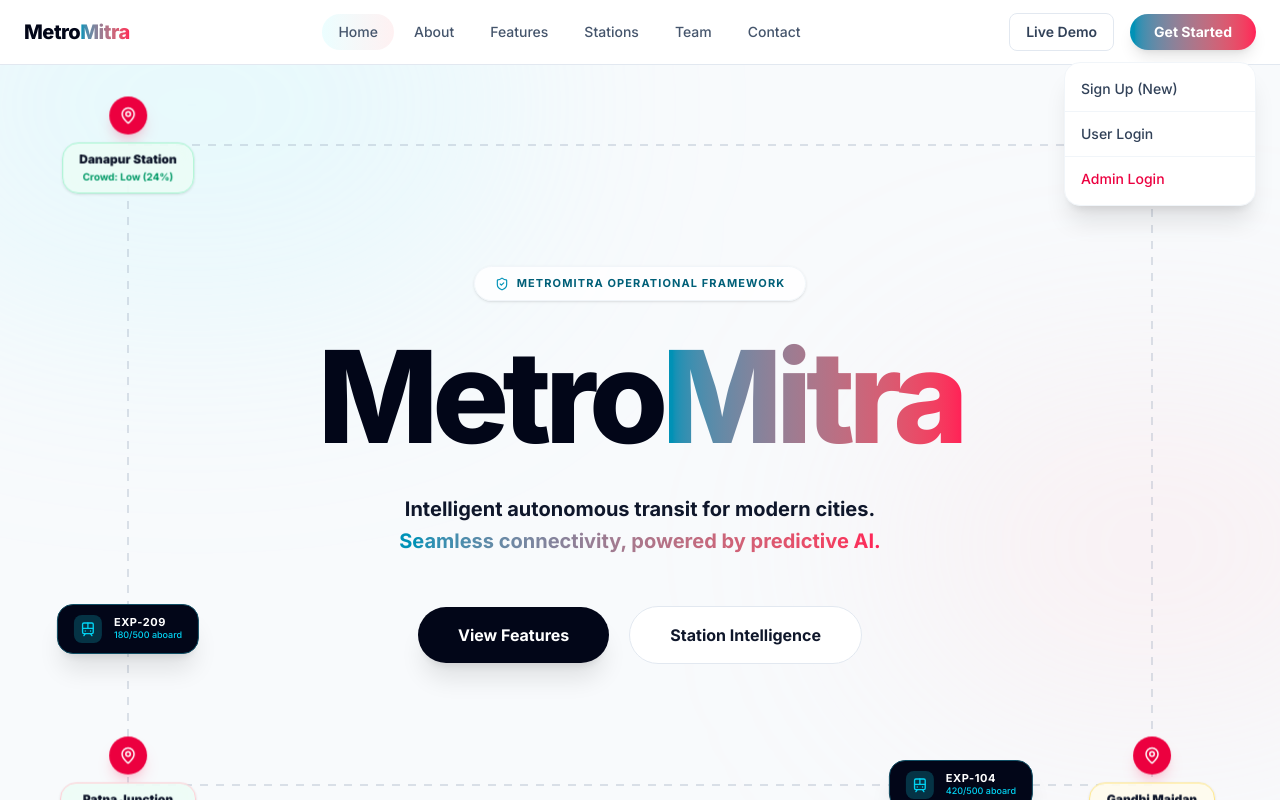
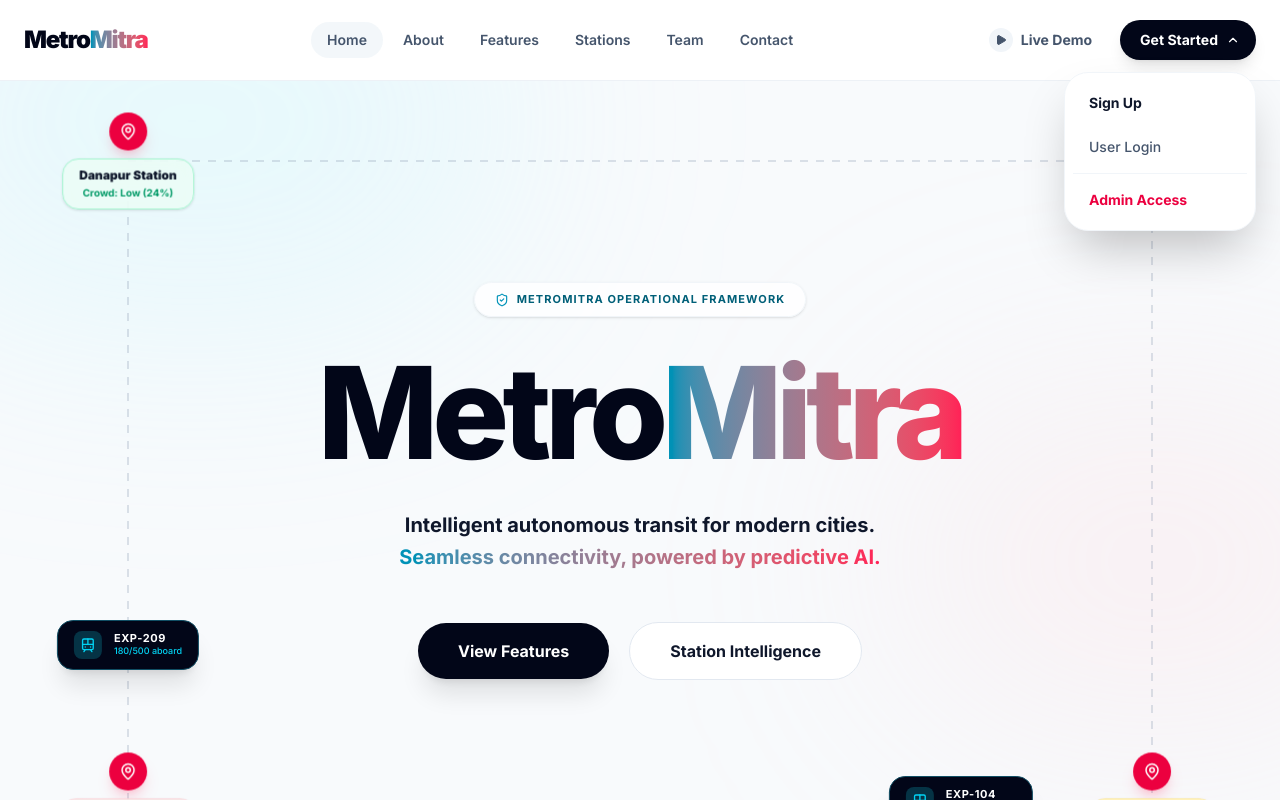
Before and after one commit to Vibhav11Krishna/Metro-Mitra, a Next.js app: page / in a window 1280 px wide. Both pictures are taken after a click on the button "Get Started". Shown: the top 800 px of the page. Built offline with nearby package versions, Linux system fonts and the light colour scheme.

Commit message:
fixed navbar problem

```diff
--- a/components/layout/Navbar.tsx
+++ b/components/layout/Navbar.tsx
@@ -1,6 +1,7 @@
 "use client";
 import { useState } from "react";
 import { motion, AnimatePresence } from "framer-motion";
+import { Menu, X, ChevronDown, Play } from "lucide-react";
 
 const navLinks = [
   { name: "Home", href: "/" },
@@ -17,45 +18,77 @@ export default function Navbar({ onOpenVideo }: { onOpenVideo: () => void }) {
   const [isMobileMenuOpen, setIsMobileMenuOpen] = useState(false);
 
   return (
-    <nav className="sticky top-0 z-50 w-full border-b border-slate-200 bg-white/80 backdrop-blur-md">
-      <div className="container mx-auto flex h-16 items-center justify-between px-6">
-        <a href="/" className="text-xl font-extrabold tracking-tight text-slate-950">
+    <nav className="sticky top-0 z-50 w-full border-b border-slate-200/60 bg-white/70 backdrop-blur-xl">
+      <div className="container mx-auto flex h-20 items-center justify-between px-6">
+
+        {/* Logo */}
+        <a href="/" className="text-2xl font-black tracking-tighter text-slate-950">
           Metro<span className="text-transparent bg-clip-text bg-gradient-to-r from-cyan-600 to-rose-500">Mitra</span>
         </a>
 
-        {/* Desktop Links */}
-        <div className="hidden md:flex items-center gap-1">
+        {/* Centered Desktop Links */}
+        <div className="hidden md:flex flex-1 justify-center items-center gap-1">
           {navLinks.map((link) => (
-            <a key={link.name} href={link.href} className="relative px-4 py-2 text-sm font-medium text-slate-600 transition-colors hover:text-slate-900" onMouseEnter={() => setHoveredPath(link.href)}>
-              {hoveredPath === link.href && <motion.div className="absolute inset-0 z-0 rounded-full bg-gradient-to-r from-cyan-50 to-rose-50" layoutId="navbar-hover" transition={{ type: "spring", bounce: 0.2, duration: 0.6 }} />}
+            <a
+              key={link.name}
+              href={link.href}
+              className="relative px-4 py-2 text-sm font-semibold text-slate-600 transition-colors hover:text-slate-950"
+              onMouseEnter={() => setHoveredPath(link.href)}
+            >
+              {hoveredPath === link.href && (
+                <motion.div
+                  className="absolute inset-0 z-0 rounded-full bg-slate-100/80"
+                  layoutId="navbar-hover"
+                  transition={{ type: "spring", bounce: 0.2, duration: 0.5 }}
+                />
+              )}
               <span className="relative z-10">{link.name}</span>
             </a>
           ))}
         </div>
 
-        {/* Desktop Right Side */}
-        <div className="hidden md:flex items-center gap-4">
-          <button onClick={onOpenVideo} className="px-4 py-2 text-sm font-semibold text-slate-700 border border-slate-200 rounded-lg hover:border-cyan-500 hover:text-cyan-700 transition-all">
+        {/* Right Actions */}
+        <div className="hidden md:flex items-center gap-3">
+          <button
+            onClick={onOpenVideo}
+            className="group flex items-center gap-2 px-4 py-2 text-sm font-bold text-slate-600 transition-all hover:text-cyan-700"
+          >
+            <div className="p-1.5 rounded-full bg-slate-100 group-hover:bg-cyan-100 transition-colors">
+              <Play size={12} className="fill-current" />
+            </div>
             Live Demo
           </button>
 
           <div className="relative">
-            <button onClick={() => setIsDropdownOpen(!isDropdownOpen)} className="rounded-full bg-gradient-to-r from-cyan-600 to-rose-500 px-6 py-2 text-sm font-bold text-white shadow-lg">Get Started</button>
+            <button
+              onClick={() => setIsDropdownOpen(!isDropdownOpen)}
+              className="flex items-center gap-2 bg-slate-950 pl-5 pr-4 py-2.5 text-sm font-bold text-white rounded-full hover:bg-slate-800 transition-all shadow-lg hover:shadow-cyan-500/20"
+            >
+              Get Started
+              <ChevronDown size={14} className={`transition-transform ${isDropdownOpen ? "rotate-180" : ""}`} />
+            </button>
+
             <AnimatePresence>
               {isDropdownOpen && (
-                <motion.div initial={{ opacity: 0, y: 10 }} animate={{ opacity: 1, y: 0 }} exit={{ opacity: 0, y: 10 }} className="absolute right-0 mt-3 w-48 rounded-2xl bg-white border border-slate-100 shadow-xl overflow-hidden py-1 z-50">
-                  <a href="/signup" className="block px-4 py-3 text-sm font-medium text-slate-700 hover:bg-slate-50 border-b border-slate-100">Sign Up (New)</a>
-                  <a href="/login" className="block px-4 py-3 text-sm font-medium text-slate-700 hover:bg-slate-50 border-b border-slate-100">User Login</a>
-                  <a href="/admin-login" className="block px-4 py-3 text-sm font-medium text-rose-600 hover:bg-rose-50">Admin Login</a>
+                <motion.div
+                  initial={{ opacity: 0, y: 10, scale: 0.95 }}
+                  animate={{ opacity: 1, y: 0, scale: 1 }}
+                  exit={{ opacity: 0, y: 10, scale: 0.95 }}
+                  className="absolute right-0 mt-3 w-48 rounded-3xl bg-white border border-slate-100 shadow-2xl p-2 z-50"
+                >
+                  <a href="/signup" className="block px-4 py-3 text-sm font-bold text-slate-900 rounded-2xl hover:bg-slate-50">Sign Up</a>
+                  <a href="/login" className="block px-4 py-3 text-sm font-medium text-slate-600 rounded-2xl hover:bg-slate-50">User Login</a>
+                  <div className="h-px bg-slate-100 my-1" />
+                  <a href="/admin-login" className="block px-4 py-3 text-sm font-bold text-rose-600 rounded-2xl hover:bg-rose-50">Admin Access</a>
                 </motion.div>
               )}
             </AnimatePresence>
           </div>
         </div>
 
-        {/* Mobile Menu Toggle */}
-        <button className="md:hidden p-2" onClick={() => setIsMobileMenuOpen(!isMobileMenuOpen)}>
-          ☰
+        {/* Mobile Toggle */}
+        <button className="md:hidden p-2 text-slate-900" onClick={() => setIsMobileMenuOpen(!isMobileMenuOpen)}>
+          {isMobileMenuOpen ? <X /> : <Menu />}
         </button>
       </div>
 
@@ -66,16 +99,13 @@ export default function Navbar({ onOpenVideo }: { onOpenVideo: () => void }) {
             initial={{ height: 0, opacity: 0 }}
             animate={{ height: "auto", opacity: 1 }}
             exit={{ height: 0, opacity: 0 }}
-            className="md:hidden overflow-hidden border-t border-slate-100 bg-white px-6 py-4 flex flex-col gap-4"
+            className="md:hidden overflow-hidden border-t border-slate-100 bg-white/95 px-6 py-6 flex flex-col gap-4"
           >
             {navLinks.map((link) => (
-              <a key={link.name} href={link.href} className="block text-sm font-medium text-slate-600 hover:text-cyan-600 transition-colors" onClick={() => setIsMobileMenuOpen(false)}>
+              <a key={link.name} href={link.href} className="block text-lg font-bold text-slate-900" onClick={() => setIsMobileMenuOpen(false)}>
                 {link.name}
               </a>
             ))}
-            <button onClick={() => { onOpenVideo(); setIsMobileMenuOpen(false); }} className="w-full text-center py-2 border border-slate-200 rounded-lg text-sm font-semibold hover:border-cyan-500 hover:text-cyan-700 transition-all">
-              Live Demo
-            </button>
           </motion.div>
         )}
       </AnimatePresence>
```
